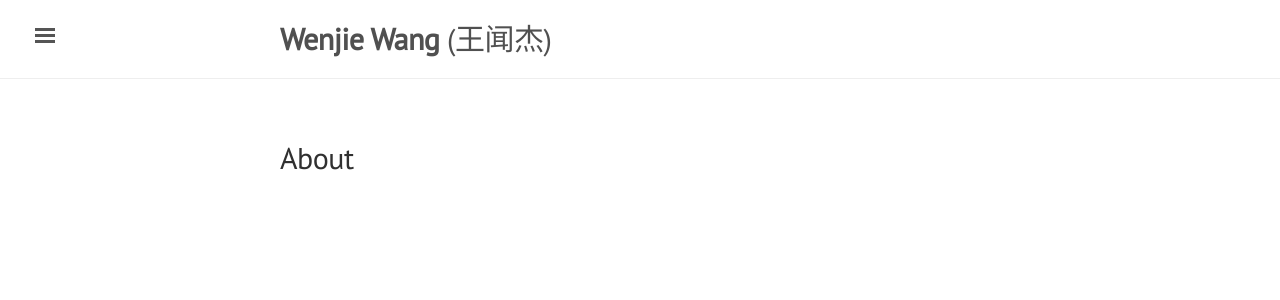
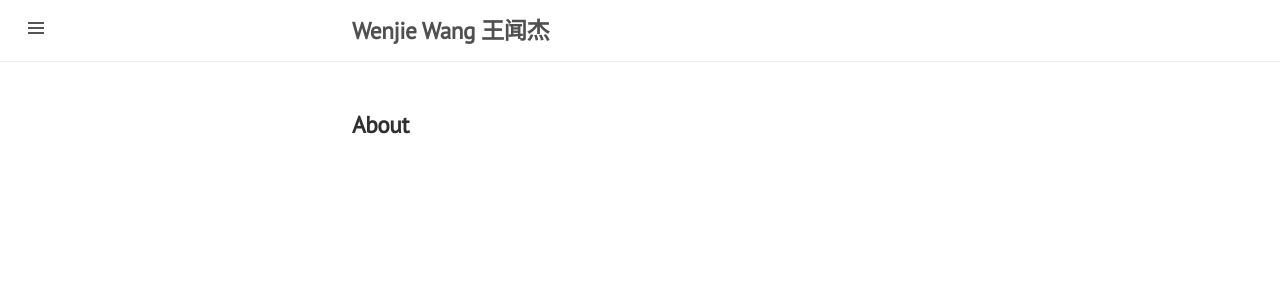
Before and after one commit to LiYanStat/wenjie2wang.github.io, a Jekyll site: the page built from about.md, in a window 1280 px wide. Shown: the top 300 px of the page. Built offline with Jekyll 4.4.1, drawn with Linux system fonts in a browser that asks for light colours.

Commit message:
decrease font size

```diff
--- a/_includes/head.html
+++ b/_includes/head.html
@@ -27,5 +27,5 @@
        <link rel="shortcut icon" href="{{ site.baseurl }}/public/favicon.ico"> -->
 
   <!-- RSS -->
-  <link rel="alternate" type="application/rss+xml" title="RSS" href="/atom.xml">
+  <!-- <link rel="alternate" type="application/rss+xml" title="RSS" href="/atom.xml"> -->
 </head>
--- a/_layouts/default.html
+++ b/_layouts/default.html
@@ -14,12 +14,12 @@
           <div class="wrap">
               <div class="masthead">
                   <div class="container">
-                      <h2 class="masthead-title">
+                      <h1 class="masthead-title">
                           <a href="{{ site.baseurl }}/" title="Home">
                               <strong>{{ site.title }}</strong>
                           </a>
-                              ({{ site.tagline }})
-                      </h2>
+                          {{ site.tagline }}
+                      </h1>
                   </div>
               </div>
 
--- a/_layouts/page.html
+++ b/_layouts/page.html
@@ -4,6 +4,6 @@
 
 
 <div class="page">
-    <h2 class="page-title">{{ page.title }}</h2>
+    <h1 class="page-title">{{ page.title }}</h1>
     {{ content }}
 </div>
--- a/public/css/lanyon.css
+++ b/public/css/lanyon.css
@@ -1,3 +1,5 @@
+/* It is a slightly modified lanyon.css */
+
 /*
  *  ___
  * /\_ \
@@ -41,14 +43,43 @@
 }
 
 html {
-  font-family: "PT Serif", Georgia, "Times New Roman", serif;
+    /* font-family: "PT Serif", Georgia, "Times New Roman", serif; */
+    /* changed to much easily readable font */
+    font-family: Arial, Helvetica, sans-serif;
+    /* added to decrease the font size */
+    font-size: 16px;
 }
 
-h1, h2, h3, h4, h5, h6 {
-  font-family: "PT Sans", Helvetica, Arial, sans-serif;
-  font-weight: 400;
-  color: #313131;
-  letter-spacing: -.025rem;
+h1 {
+    font-family: "PT Sans", Helvetica, Arial, sans-serif;
+    font-size: 145%;
+    font-weight: 600;
+    color: #313131;
+    letter-spacing: -.025rem;
+}
+
+h2 {
+    font-family: "PT Sans", Helvetica, Arial, sans-serif;
+    font-size: 130%;
+    font-weight: 500;
+    color: #313131;
+    letter-spacing: -.025rem;
+}
+
+h3 {
+    font-family: "PT Sans", Helvetica, Arial, sans-serif;
+    font-size: 120%;
+    font-weight: 400;
+    color: #313131;
+    letter-spacing: -.025rem;
+}
+
+h4, h5, h6 {
+    font-family: "PT Sans", Helvetica, Arial, sans-serif;
+    font-size: 110%;
+    font-weight: 400;
+    color: #313131;
+    letter-spacing: -.025rem;
 }
 
 
@@ -149,7 +180,7 @@
   visibility: hidden;
   overflow-y: auto;
   font-family: "PT Sans", Helvetica, Arial, sans-serif;
-  font-size: .875rem; /* 15px */
+  font-size: 0.875rem; /* 15px */
   color: rgba(255,255,255,.6);
   background-color: #202020;
   -webkit-transition: all .3s ease-in-out;
@@ -157,7 +188,7 @@
 }
 @media (min-width: 30em) {
   .sidebar {
-    font-size: .75rem; /* 14px */
+    font-size: .875rem; /* 14px */
   }
 }
 
```
